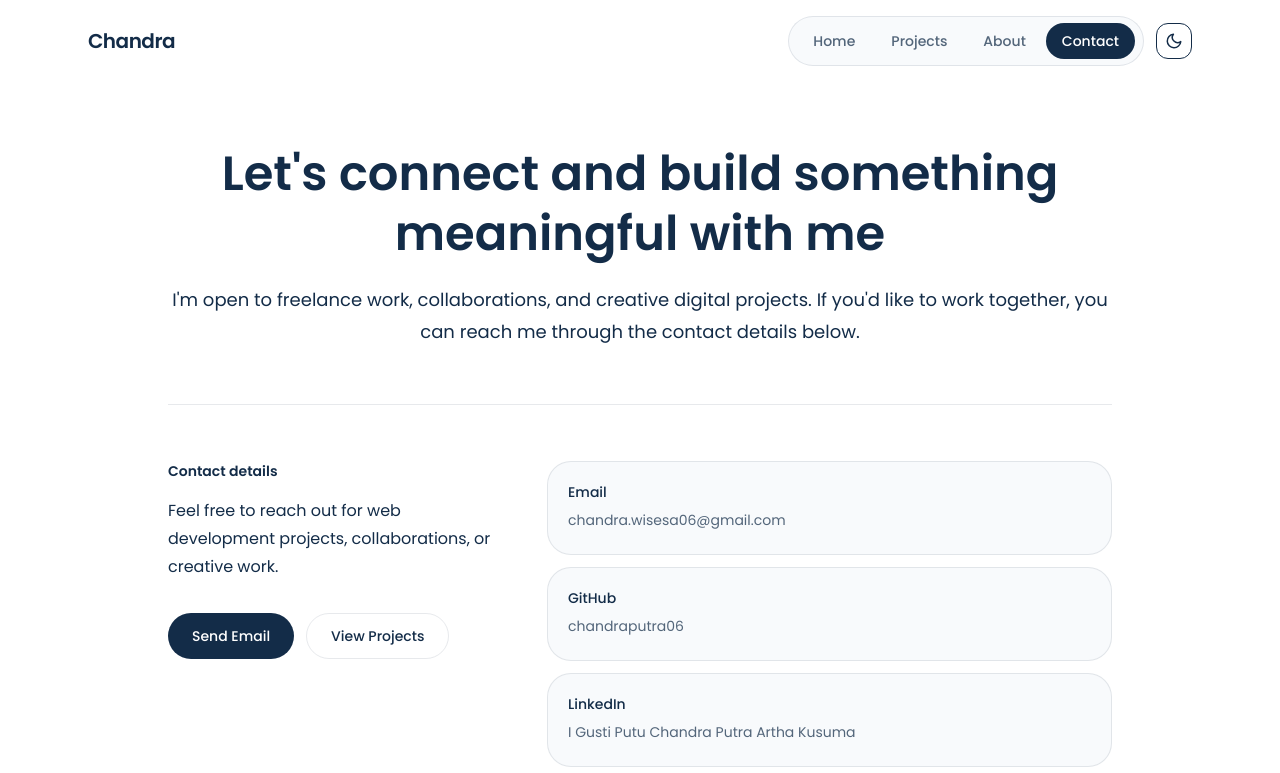
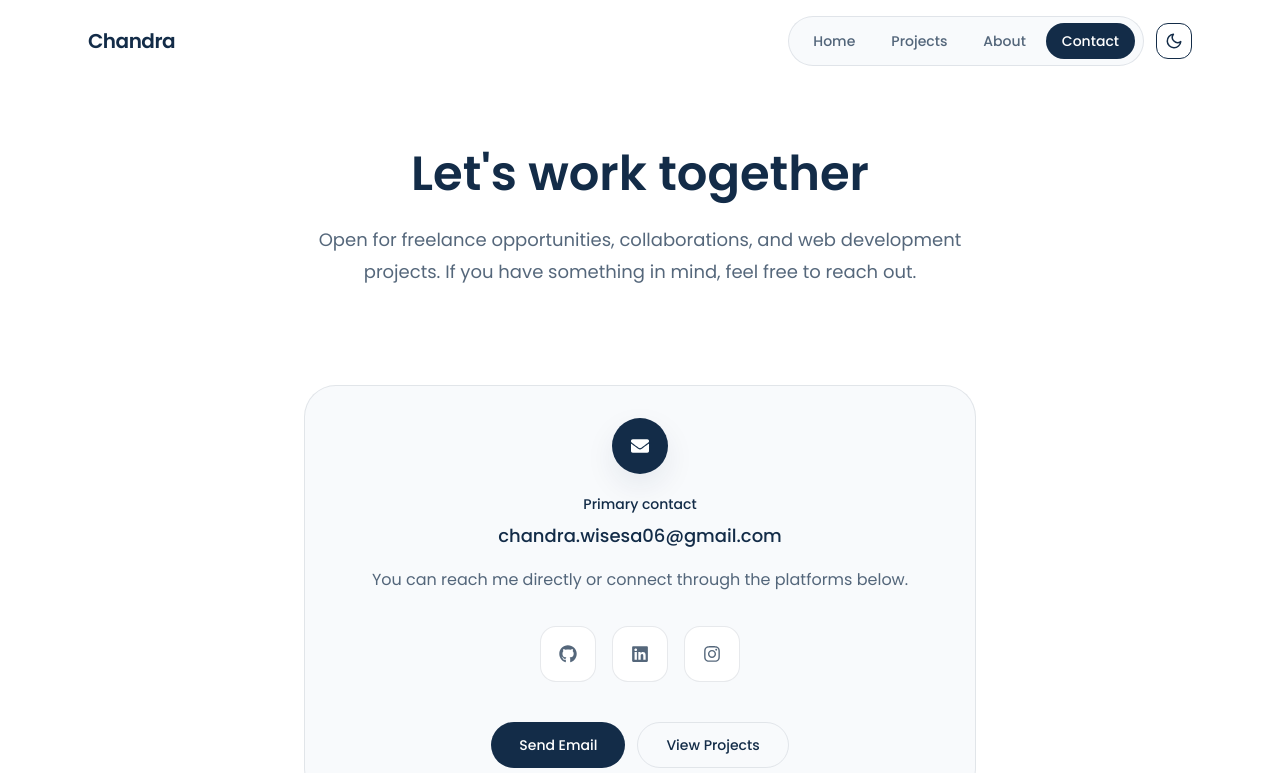
Before and after one commit to chandraputra06/chandraputra, a Next.js app: page /contact in a window 1280 px wide. Shown: the top 773 px of the page. Built offline with nearby package versions, Linux system fonts and the light colour scheme.

Commit message:
refactor: redesign contact page with icon-based social links

```diff
--- a/app/contact/page.js
+++ b/app/contact/page.js
@@ -1,4 +1,10 @@
 import Link from "next/link";
+import {
+  FaEnvelope,
+  FaGithub,
+  FaLinkedin,
+  FaInstagram,
+} from "react-icons/fa";
 
 export const metadata = {
   title: "Contact - Chandra Putra",
@@ -6,26 +12,21 @@ export const metadata = {
     "Get in touch with Chandra Putra for collaborations and web development projects.",
 };
 
-const contactItems = [
+const socialLinks = [
   {
-    title: "Email",
-    value: "chandra.wisesa06@gmail.com",
-    href: "mailto:chandra.wisesa06@gmail.com",
+    label: "GitHub",
+    href: "https://github.com/chandraputra06",
+    icon: FaGithub,
   },
   {
-    title: "GitHub",
-    value: "chandraputra06",
-    href: "https://github.com/chandraputra06",
+    label: "LinkedIn",
+    href: "https://www.linkedin.com/in/putu-chandra-putra",
+    icon: FaLinkedin,
   },
   {
-    title: "LinkedIn",
-    value: "I Gusti Putu Chandra Putra Artha Kusuma",
-    href: "https://www.linkedin.com/in/putu-chandra-putra",
-  },
-  {
-    title: "Instagram",
-    value: "@chandrputraaa",
+    label: "Instagram",
     href: "https://instagram.com/chandrputraaa",
+    icon: FaInstagram,
   },
 ];
 
@@ -36,74 +37,78 @@ export default function ContactPage() {
         <div className="absolute inset-0 hero-ambient opacity-40" />
       </div>
 
-      <div className="relative mx-auto max-w-5xl px-6 md:px-10">
-        <div className="mx-auto text-center">
-          <h1 className="mt-4 text-3xl font-semibold leading-tight md:text-4xl lg:text-5xl">
-            Let&apos;s connect and build something meaningful with me
+      <div className="relative mx-auto max-w-4xl px-6 md:px-10">
+        <div className="mx-auto max-w-2xl text-center">
+          <h1 className="mt-4 text-3xl font-semibold leading-tight text-[var(--foreground)] md:text-4xl lg:text-5xl">
+            Let&apos;s work together
           </h1>
 
-          <p className="mx-auto mt-5 text-base leading-8 md:text-lg">
-            I&apos;m open to freelance work, collaborations, and creative digital
-            projects. If you&apos;d like to work together, you can reach me
-            through the contact details below.
+          <p className="mt-5 text-base leading-8 text-[var(--muted)] md:text-lg">
+            Open for freelance opportunities, collaborations, and web
+            development projects. If you have something in mind, feel free to
+            reach out.
           </p>
         </div>
 
-        <div className="my-14 h-px bg-[var(--border-1)]" />
+        <div className="my-12 h-px" />
 
-        <div className="grid gap-10 lg:grid-cols-[0.75fr_1.25fr] lg:items-start">
-          <div>
-            <p className="text-sm font-semibold">
-              Contact details
+        <div className="mx-auto max-w-2xl">
+          <div className="rounded-[2rem] border border-[var(--border-1)] bg-[var(--surface-1)] p-6 md:p-8">
+            <div className="flex flex-col items-center text-center">
+              <div className="inline-flex h-14 w-14 items-center justify-center rounded-full bg-[var(--accent-primary)] text-white shadow-[var(--nav-shadow)]">
+                <FaEnvelope className="text-lg" />
+              </div>
+
+              <p className="mt-5 text-sm font-medium text-[var(--foreground)]">
+                Primary contact
               </p>
 
-            <p className="mt-4 text-sm leading-7 md:text-base">
-              Feel free to reach out for web development projects, collaborations,
-              or creative work.
+              <Link
+                href="mailto:chandra.wisesa06@gmail.com"
+                className="mt-2 text-base font-medium text-[var(--foreground)] transition-opacity duration-300 hover:opacity-80 md:text-lg"
+              >
+                chandra.wisesa06@gmail.com
+              </Link>
+
+              <p className="mt-4 max-w-xl text-sm leading-7 text-[var(--muted)] md:text-base">
+                You can reach me directly or connect through the platforms below.
               </p>
 
-            <div className="mt-8 flex flex-wrap gap-3">
+              <div className="mt-8 flex flex-wrap items-center justify-center gap-4">
+                {socialLinks.map((item) => {
+                  const Icon = item.icon;
+
+                  return (
+                    <Link
+                      key={item.label}
+                      href={item.href}
+                      target="_blank"
+                      rel="noreferrer"
+                      aria-label={item.label}
+                      className="group inline-flex h-14 w-14 cursor-pointer items-center justify-center rounded-2xl border border-[var(--border-1)] bg-[var(--background)] text-[var(--muted)] transition-all duration-300 hover:-translate-y-1 hover:border-[var(--border-2)] hover:bg-[var(--surface-2)] hover:text-[var(--foreground)]"
+                    >
+                      <Icon className="text-lg transition-transform duration-300 group-hover:scale-110" />
+                    </Link>
+                  );
+                })}
+              </div>
+
+              <div className="mt-10 flex flex-wrap justify-center gap-3">
                 <Link
                   href="mailto:chandra.wisesa06@gmail.com"
-                className="inline-flex cursor-pointer items-center justify-center rounded-full bg-[var(--accent-primary)] px-6 py-3 text-sm font-medium text-white transition-all duration-300 hover:opacity-90"
+                  className="inline-flex cursor-pointer items-center justify-center rounded-full bg-[var(--accent-primary)] px-7 py-3 text-sm font-medium text-white transition-all duration-300 hover:opacity-90"
                 >
                   Send Email
                 </Link>
 
                 <Link
                   href="/projects"
-                className="inline-flex cursor-pointer items-center justify-center rounded-full border border-[var(--border-1)] px-6 py-3 text-sm font-medium text-[var(--foreground)] transition-all duration-300 hover:bg-[var(--surface-1)]"
+                  className="inline-flex cursor-pointer items-center justify-center rounded-full border border-[var(--border-1)] px-7 py-3 text-sm font-medium text-[var(--foreground)] transition-all duration-300 hover:bg-[var(--surface-2)]"
                 >
                   View Projects
                 </Link>
               </div>
             </div>
-
-          <div className="space-y-3">
-            {contactItems.map((item, index) => (
-              <Link
-                key={item.title}
-                href={item.href}
-                target={item.href.startsWith("http") ? "_blank" : undefined}
-                rel={item.href.startsWith("http") ? "noreferrer" : undefined}
-                className="group flex items-center justify-between rounded-[1.5rem] border border-[var(--border-1)] bg-[var(--surface-1)] px-5 py-5 transition-all duration-300 hover:-translate-y-[2px] hover:border-[var(--border-2)] hover:bg-[var(--surface-2)]"
-              >
-                <div className="flex items-start gap-4">
-                  <div>
-                    <p className="text-sm font-medium text-[var(--foreground)]">
-                      {item.title}
-                    </p>
-                    <p className="mt-1 text-sm leading-7 text-[var(--muted)]">
-                      {item.value}
-                    </p>
-                  </div>
-                </div>
-
-                <span className="text-[var(--accent-primary)] opacity-0 transition-all duration-300 group-hover:translate-x-1 group-hover:opacity-100">
-                  →
-                </span>
-              </Link>
-            ))}
           </div>
         </div>
       </div>
```
Lines whose indentation alone changed are shown as unchanged.
